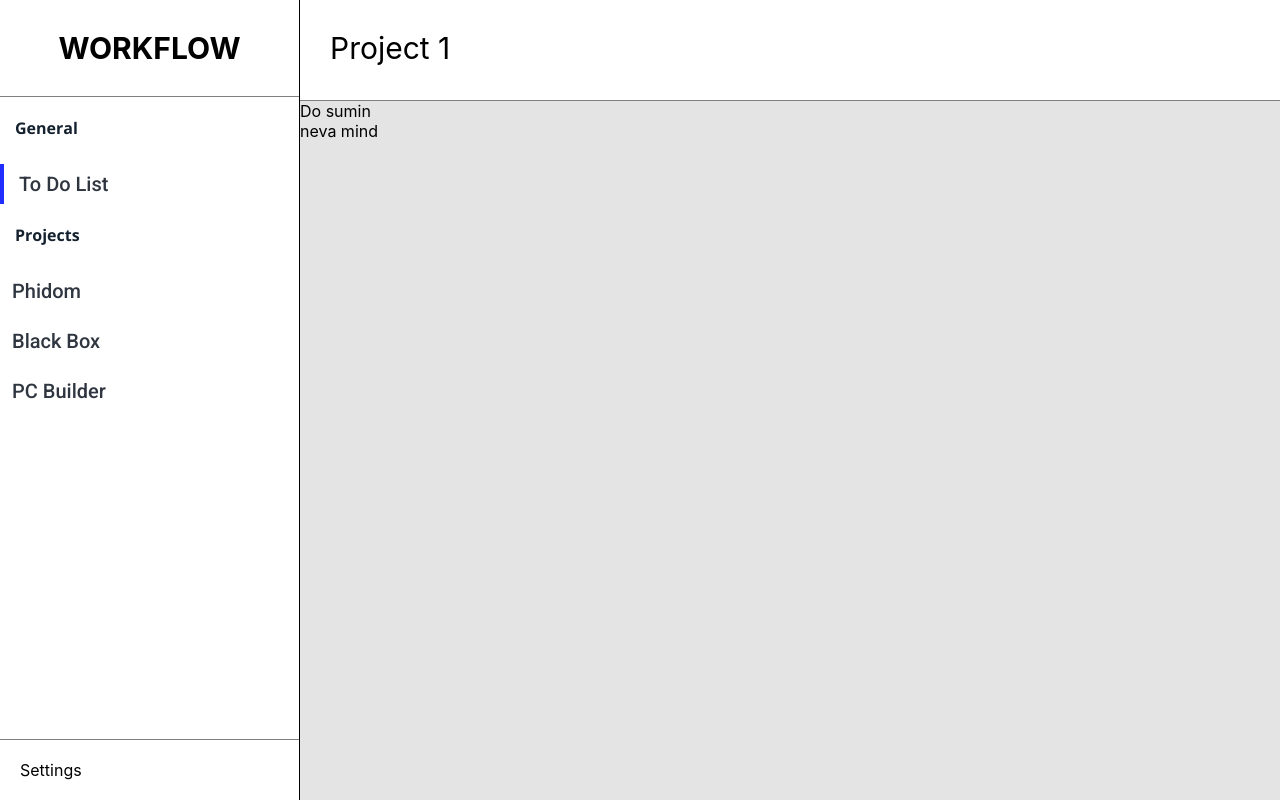
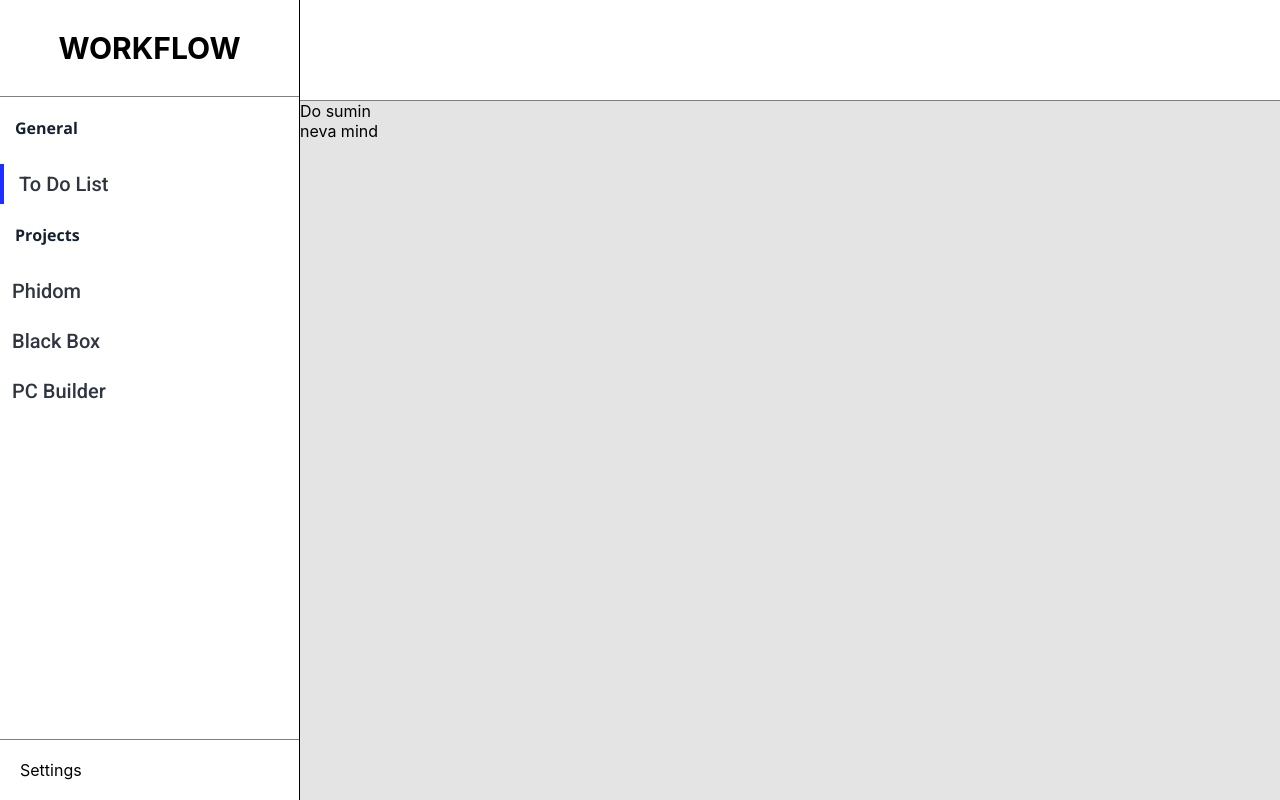
Before and after one commit to Damango/Project-Manager-V3, a React (Create React App) app: page / in a window 1280 px wide. Built offline with nearby package versions, Linux system fonts and the light colour scheme; a web font is replaced by a local one.

Commit message:
Main View now displays project title

```diff
--- a/src/App.js
+++ b/src/App.js
@@ -47,14 +47,16 @@ completeTasks:['ghj']}
 let workflowData = JSON.parse(localStorage.getItem('projectmanagerv3'));
 
 
-const [taskData, setTaskData] = useState(workflowData.toDoList)
-const [taskType, setTaskType] = useState('to-do-list')
+const [viewState, setviewState] = useState(workflowData.toDoList);
+const [taskType, setTaskType] = useState('to-do-list');
+
 
 
 
 function changeView(data, type){
-  setTaskData(data)
+  setviewState(data)
   setTaskType(type)
+  console.log(viewState)
 }
 
 
@@ -90,12 +92,9 @@ function changeView(data, type){
 
       <div className="main-view-container">
         <div className="main-view-wrapper">
-          <div className="main-view-header">
-            Project 1
+          <div className="main-view-header">{viewState.projectName}</div>
 
-            </div>
-
-            <TasksContainer taskType={taskType} taskData={taskData} setTaskData={setTaskData}/>
+            <TasksContainer taskType={taskType} taskData={viewState} setviewState={setviewState}/>
 
         </div>
       </div>
```
